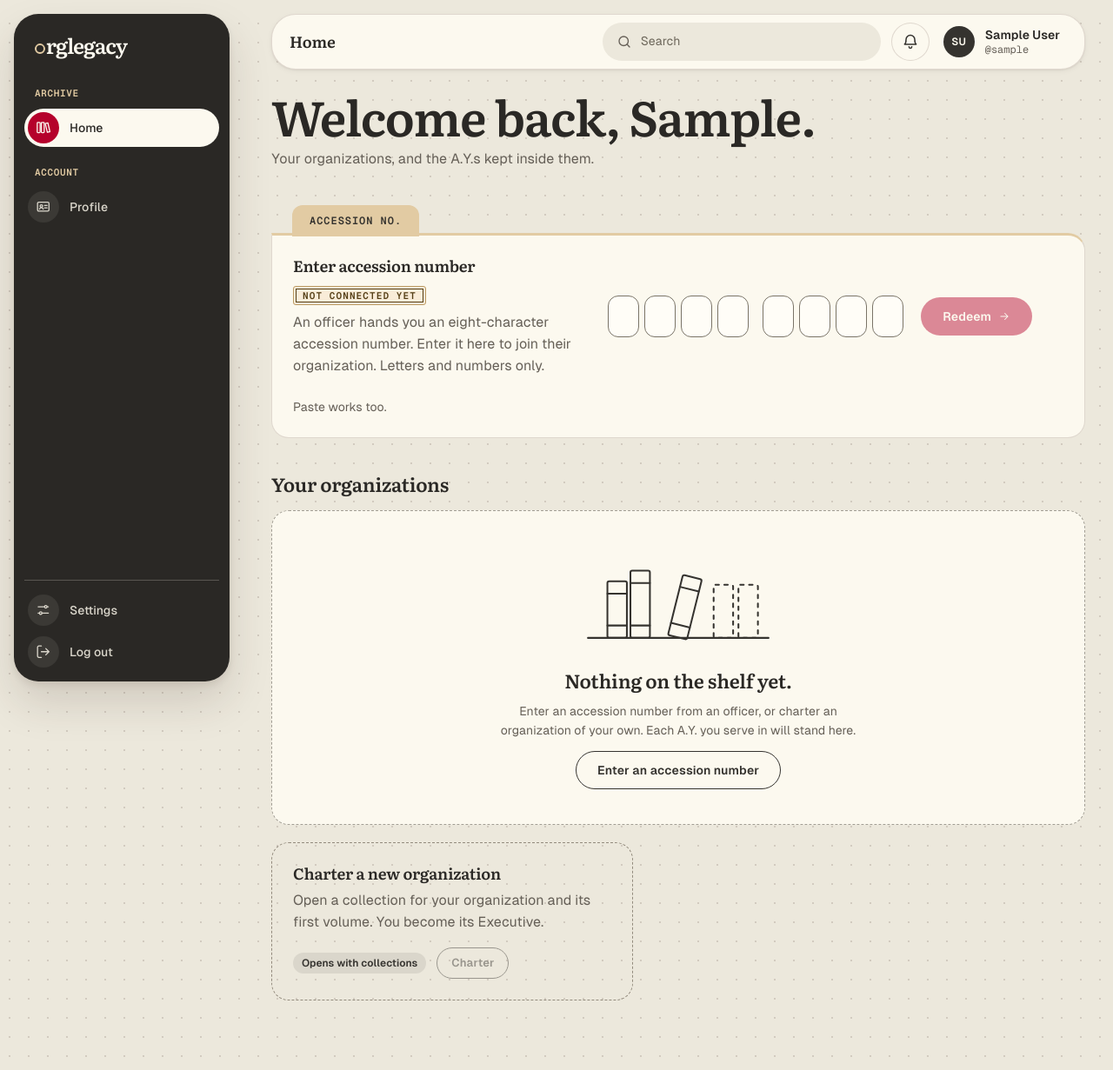
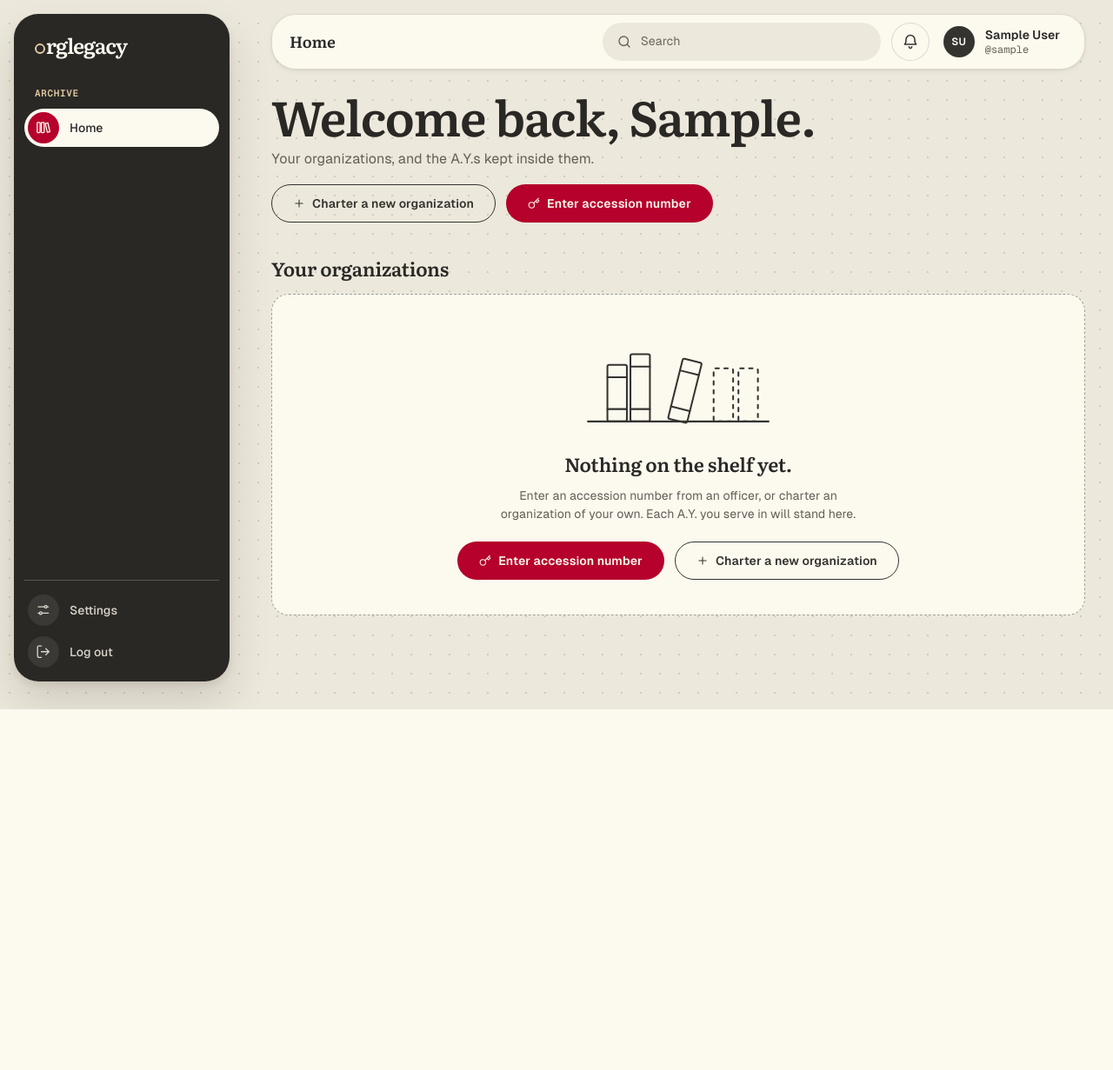
Before and after one commit to minju0-0/OrgLegacy, a Django app: page /home/ in a window 1280 px wide. Shown: the whole page at 87% size. After the commit the page ends 816 px from the top, so only its background shows below. Run offline with Django 5.2, Linux system fonts and the light colour scheme; the visitor is signed in with stand-in values (Sample User, id 1).

Commit message:
feat(ui): redesign pages and added a design theme to the project

```diff
--- a/static/css/home/home.css
+++ b/static/css/home/home.css
@@ -1,13 +1,21 @@
-/* Home: accession entry, collection cards, charter card. */
-.accession-folder .folder__body { display: grid; grid-template-columns: minmax(0, 1fr); gap: var(--space-5); }
-.accession-card__intro { display: grid; gap: var(--space-2); max-width: 46ch; }
-.accession-card__form { display: flex; flex-wrap: wrap; align-items: center; gap: var(--space-5); }
-.accession-card .form-feedback { min-height: 0; }
-.accession-card .form-feedback:not(:empty) { padding-top: var(--space-1); }
-@media (min-width: 900px) {
-  .accession-folder .folder__body { grid-template-columns: minmax(0, 0.9fr) auto; align-items: center; column-gap: var(--space-10); }
-  .accession-card .form-feedback { grid-column: 1 / -1; }
-}
+/* Home: organization cards, header actions, and the accession and charter modals. */
+.page-head__actions { display: flex; flex-wrap: wrap; gap: var(--space-3); }
+@media (max-width: 640px) { .page-head__actions { width: 100%; } .page-head__actions .btn { flex: 1 1 100%; justify-content: center; } }
+.empty__actions { display: flex; flex-wrap: wrap; justify-content: center; gap: var(--space-3); margin-top: var(--space-2); }
+
+/* Modals: a catalogue-style tab above the title, same vocabulary as the old folder card */
+dialog.modal--form { width: min(34rem, calc(100vw - 2rem)); }
+.modal--form .modal__panel { position: relative; padding-top: var(--space-10); background-image: var(--paper-grain); background-size: 180px 180px; }
+.modal__tab { position: absolute; top: 0; left: var(--space-8); padding: 0.4rem var(--space-4); border-radius: 0 0 var(--radius-sm) var(--radius-sm); background: var(--kraft-300); color: var(--ink); font: var(--weight-semi) var(--text-2xs)/1 var(--font-mono); letter-spacing: var(--tracking-label); text-transform: uppercase; }
+.modal__titlerow { display: flex; flex-wrap: wrap; align-items: center; gap: var(--space-3); margin-bottom: var(--space-3); }
+.modal__titlerow .modal__title { margin: 0; }
+.modal__form { margin-top: var(--space-6); }
+.modal__form .accession { justify-content: center; }
+.modal__form .form-feedback { min-height: 1.25rem; margin-top: var(--space-4); text-align: center; }
+.field-row--name { grid-template-columns: minmax(0, 2fr) minmax(0, 1fr); }
+.form-stack .form-feedback { text-align: left; }
+@media (max-width: 480px) { .field-row--name { grid-template-columns: 1fr; } .modal__tab { left: var(--space-5); } }
+
 .acc-cell.is-shake { animation: acc-shake 220ms var(--ease-out); }
 @keyframes acc-shake { 25% { transform: translateX(-3px); } 75% { transform: translateX(3px); } }
 @media (prefers-reduced-motion: reduce) { .acc-cell.is-shake { animation: none; border-color: var(--danger-solid); } }
@@ -24,14 +32,7 @@
 .collection__title h3 { font: var(--weight-semi) var(--text-xl)/1.15 var(--font-serif); letter-spacing: var(--tracking-tight); overflow-wrap: anywhere; }
 .collection__meta { font-size: var(--text-sm); color: var(--text-muted); margin-top: calc(var(--space-2) * -1); }
 .collection__foot { display: flex; align-items: center; gap: var(--space-3); margin-top: var(--space-1); padding-top: var(--space-3); border-top: var(--ledger-dotted); font-size: var(--text-xs); }
-.charter { display: flex; flex-direction: column; justify-content: space-between; gap: var(--space-5); }
-.charter__body { display: grid; gap: var(--space-2); }
-.charter__foot { display: flex; align-items: center; justify-content: space-between; gap: var(--space-3); }
-.charter-solo { margin-top: var(--space-5); display: flex; flex-direction: column; gap: var(--space-4); max-width: 26rem; }
-.charter-solo .charter__foot { justify-content: flex-start; }
 
-/* Additions for the main zip's data shape */
-.accession-card__titlerow { display: flex; flex-wrap: wrap; align-items: center; gap: var(--space-3); }
 .collection__open { margin-left: auto; }
 .collection__foot .collection__count { font-size: var(--text-xs); }
 .modal__body .modal__facts { margin-top: var(--space-4); }
--- a/static/css/shared/auth.css
+++ b/static/css/shared/auth.css
@@ -17,9 +17,9 @@ body.auth-body { background: var(--canvas); }
 .auth { display: grid; grid-template-columns: minmax(0, 1fr) minmax(0, 1fr); gap: var(--auth-gap); min-height: calc(100dvh - var(--auth-nav-h)); padding: var(--auth-gap); }
 
 /* ---- The sheet ---- */
-.auth__main { display: grid; align-content: center; justify-items: center; padding: var(--space-12) var(--space-6); border-radius: var(--radius-xl); }
+.auth__main { display: grid; align-content: center; justify-items: center; padding: var(--space-10) var(--space-6); border-radius: var(--radius-xl); }
 .auth-sheet {
-  position: relative; width: 100%; max-width: 28rem; padding: var(--space-10) var(--space-8) var(--space-8) calc(var(--space-8) + 1.75rem);
+  position: relative; width: 100%; max-width: 40rem; padding: var(--space-10) var(--space-10) var(--space-8) calc(var(--space-10) + 1.75rem);
   border: 1px solid var(--border-hairline); border-radius: var(--radius-lg); box-shadow: var(--shadow-2);
   background-color: var(--paper); background-image: var(--paper-grain); background-size: 180px 180px;
   animation: sheet-in var(--dur-reveal) var(--ease-out) both;
--- a/static/css/shared/shell.css
+++ b/static/css/shared/shell.css
@@ -41,6 +41,7 @@
 
 .topbar__user { display: flex; align-items: center; gap: var(--space-3); min-width: 0; padding: var(--space-1) var(--space-4) var(--space-1) var(--space-1); border-radius: var(--radius-pill); text-decoration: none; color: var(--text-body); transition: background-color var(--dur-hover) ease; }
 .topbar__user .avatar { box-shadow: none; }
+.topbar__user[aria-current="page"] { background: var(--kraft-100); box-shadow: inset 0 0 0 1px var(--kraft-300); }
 @media (hover: hover) and (pointer: fine) { .topbar__user:hover { background: var(--surface-well); color: var(--text-body); } }
 .topbar__user-text { display: grid; gap: 0.2rem; min-width: 0; }
 .topbar__user-name { font: var(--weight-semi) var(--text-sm)/1.1 var(--font-ui); color: var(--text-strong); overflow: hidden; text-overflow: ellipsis; white-space: nowrap; }
@@ -62,7 +63,7 @@
 .app { min-height: 100dvh; background-image: var(--dot-grid); background-size: var(--dot-grid-size); background-attachment: local; }
 .app__sidebar { position: fixed; z-index: var(--z-rail); inset: var(--app-inset) auto var(--app-inset) var(--app-inset); width: var(--sidebar-w); }
 .app__main { margin-left: calc(var(--sidebar-w) + var(--app-inset) * 2); padding: 0 var(--gutter) var(--space-20); min-width: 0; }
-.app__content { max-width: 70rem; margin-inline: auto; }
+.app__content { width: 100%; }
 .app__content > * + * { margin-top: var(--space-10); }
 .app-menu-drawer .drawer__body { padding: var(--space-4); background: var(--band-ink); }
 .app-menu-drawer .sidebar { box-shadow: none; border: 0; padding: 0; overflow: visible; height: auto; }
@@ -75,7 +76,7 @@
   .topbar__search { display: none; }
   .topbar__user { padding-right: var(--space-1); }
   .topbar__user-text { display: none; }
-  .bottombar { position: fixed; z-index: var(--z-rail); inset: auto var(--space-3) calc(var(--space-3) + env(safe-area-inset-bottom)) var(--space-3); display: grid; grid-template-columns: repeat(4, 1fr); gap: var(--space-1); padding: var(--space-2); background: var(--surface-card); border: 1px solid var(--border-hairline); border-radius: var(--radius-pill); box-shadow: var(--shadow-3); }
+  .bottombar { position: fixed; z-index: var(--z-rail); inset: auto var(--space-3) calc(var(--space-3) + env(safe-area-inset-bottom)) var(--space-3); display: grid; grid-template-columns: repeat(3, 1fr); gap: var(--space-1); padding: var(--space-2); background: var(--surface-card); border: 1px solid var(--border-hairline); border-radius: var(--radius-pill); box-shadow: var(--shadow-3); }
   .bottombar .nav-item { flex-direction: column; justify-content: center; gap: 0.2rem; min-height: 3.25rem; font-size: var(--text-2xs); text-align: center; color: var(--text-muted); }
   .bottombar .nav-item[aria-current="page"] { background: var(--action-ink); color: var(--text-on-inverse); }
   .bottombar .nav-item .icon { width: 1.375rem; height: 1.375rem; }
--- a/static/js/home/home.js
+++ b/static/js/home/home.js
@@ -1,7 +1,11 @@
-/* Accession-number entry: eight cells (4 + 4), auto-advance, paste, backspace, arrows.
-   Redeem opens the confirmation dialog. Joining is not wired (no flow exists yet). */
+/* Home: the two modals opened from the page header.
+   1. Accession number: eight cells (4 + 4), auto-advance, paste, backspace, arrows.
+      Redeem opens the confirmation dialog on top. Joining is not wired (no flow exists yet).
+   2. Charter: validates the form and says plainly that chartering is not connected yet. */
 (function () {
-  var root = document.querySelector('[data-accession]'); if (!root) return;
+  var root = document.querySelector('[data-accession]');
+  if (!root) return;
+  var dlg = root.closest('dialog');
   var cells = Array.prototype.slice.call(root.querySelectorAll('[data-acc-cell]'));
   var form = root.querySelector('#accession-form');
   var btn = root.querySelector('#accession-submit'), fb = root.querySelector('#accession-feedback');
@@ -15,6 +19,8 @@
     var done = code().length === cells.length; btn.disabled = !done;
     say(done ? 'Ready to redeem.' : HINT, done ? 'ok' : '');
   }
+  function reset() { cells.forEach(function (c) { c.value = ''; }); sync(); }
+
   cells.forEach(function (c, i) {
     c.addEventListener('input', function () {
       var raw = c.value, v = clean(raw); c.value = v.slice(-1);
@@ -35,6 +41,7 @@
       cells[Math.min(t.length, cells.length - 1)].focus(); sync();
     });
   });
+
   form.addEventListener('submit', function (e) {
     e.preventDefault();
     var c = code();
@@ -46,5 +53,33 @@
     d.querySelector('[data-join="code"]').textContent = 'OL-' + c.slice(0, 4) + '-' + c.slice(4);
     if (window.olDialog) window.olDialog.open(d); else if (d.showModal) d.showModal();
   });
+
+  // Opening: land on the first empty cell. Closing: start clean next time.
+  document.addEventListener('click', function (e) {
+    if (e.target.closest('[data-dialog-open="accession-modal"]')) setTimeout(function () { (cells.filter(function (x) { return !x.value; })[0] || cells[0]).focus(); }, 60);
+    if (e.target.closest('[data-join-confirm]') && window.olDialog) window.olDialog.close(dlg);   // preview: finish the whole flow
+  });
+  dlg.addEventListener('close', reset);
   sync();
 })();
+
+(function () {
+  var panel = document.querySelector('[data-charter]');
+  if (!panel) return;
+  var form = panel.querySelector('#charter-form');
+  var name = panel.querySelector('#charter-name'), acr = panel.querySelector('#charter-acronym'), ay = panel.querySelector('#charter-ay');
+  var fb = panel.querySelector('#charter-feedback');
+  function say(t, kind) { fb.textContent = t; fb.className = 'form-feedback' + (kind ? ' is-' + kind : ''); }
+
+  acr.addEventListener('input', function () { acr.value = acr.value.toUpperCase().replace(/[^A-Z0-9]/g, ''); });
+  form.addEventListener('submit', function (e) {
+    e.preventDefault();
+    if (!name.value.trim()) { say('Give the organization a name.', 'error'); name.focus(); return; }
+    if (!/^\d{4}\s*[-–]\s*\d{4}$/.test(ay.value.trim())) { say('Enter the A.Y. as two years, like 2026-2027.', 'error'); ay.focus(); return; }
+    say('Preview only: chartering is not connected yet, so nothing was created.', '');
+  });
+  document.addEventListener('click', function (e) {
+    if (e.target.closest('[data-dialog-open="charter-modal"]')) setTimeout(function () { name.focus(); }, 60);
+  });
+  panel.closest('dialog').addEventListener('close', function () { form.reset(); say('', ''); });
+})();
--- a/templates/home/home.html
+++ b/templates/home/home.html
@@ -15,28 +15,11 @@
     <h1 class="page-head__title">Welcome back, {{ user.first_name|default:user.username }}.</h1>
     <p class="page-head__sub">Your organizations, and the A.Y.s kept inside them.</p>
   </div>
+  <div class="page-head__actions">
+    <button type="button" class="btn btn--outline" data-dialog-open="charter-modal">{% include "shared/_icon.html" with name="plus" class="icon--sm" %}Charter a new organization</button>
+    <button type="button" class="btn btn--primary" data-dialog-open="accession-modal">{% include "shared/_icon.html" with name="key" class="icon--sm" %}Enter accession number</button>
+  </div>
 </header>
-
-<section class="folder accession-folder" aria-labelledby="accession-title" data-accession>
-  <span class="folder__tab" aria-hidden="true">ACCESSION NO.</span>
-  <div class="folder__body accession-card">
-    <div class="accession-card__intro">
-      <div class="accession-card__titlerow">
-        <h2 id="accession-title" class="card__title">Enter accession number</h2>
-        <span class="stamp stamp--pending">Not connected yet</span>
-      </div>
-      <p id="accession-help" class="t-muted">An officer hands you an eight-character accession number. Enter it here to join their organization. Letters and numbers only.</p>
-    </div>
-    <form id="accession-form" class="accession-card__form" novalidate>
-      <div class="accession" id="accession-cells" role="group" aria-labelledby="accession-title" aria-describedby="accession-help">
-        <div class="accession__group">{% for n in "1234" %}<input class="acc-cell" type="text" maxlength="1" inputmode="text" autocomplete="off" autocapitalize="characters" spellcheck="false" aria-label="Character {{ n }} of 8" data-acc-cell>{% endfor %}</div>
-        <div class="accession__group">{% for n in "5678" %}<input class="acc-cell" type="text" maxlength="1" inputmode="text" autocomplete="off" autocapitalize="characters" spellcheck="false" aria-label="Character {{ n }} of 8" data-acc-cell>{% endfor %}</div>
-      </div>
-      <button type="submit" class="btn btn--primary btn--arrow" id="accession-submit" disabled>Redeem {% include "shared/_icon.html" with name="arrow-right" class="icon--sm" %}</button>
-    </form>
-    <p class="form-feedback" id="accession-feedback" role="status" aria-live="polite">Paste works too.</p>
-  </div>
-</section>
 
 <section aria-labelledby="collections-title">
   <div class="section-title">
@@ -68,9 +51,6 @@
       </div>
     </li>
     {% endfor %}
-    <li class="collection card card--dashed charter" style="--i: {{ organizations|length }}">
-      {% include "home/_charter.html" %}
-    </li>
   </ul>
   {% else %}
   <div class="empty">
@@ -84,11 +64,68 @@
     </svg>
     <h3 class="empty__title">Nothing on the shelf yet.</h3>
     <p class="empty__text">Enter an accession number from an officer, or charter an organization of your own. Each A.Y. you serve in will stand here.</p>
-    <button type="button" class="btn btn--outline" data-focus-target="#accession-cells .acc-cell">Enter an accession number</button>
+    <div class="empty__actions">
+      <button type="button" class="btn btn--primary" data-dialog-open="accession-modal">{% include "shared/_icon.html" with name="key" class="icon--sm" %}Enter accession number</button>
+      <button type="button" class="btn btn--outline" data-dialog-open="charter-modal">{% include "shared/_icon.html" with name="plus" class="icon--sm" %}Charter a new organization</button>
+    </div>
   </div>
-  <div class="charter-solo card card--dashed">{% include "home/_charter.html" %}</div>
   {% endif %}
 </section>
+
+<dialog class="overlay modal modal--form" id="accession-modal" aria-labelledby="accession-title" aria-describedby="accession-help">
+  <div class="modal__panel" data-accession>
+    <span class="modal__tab" aria-hidden="true">Accession no.</span>
+    <div class="modal__titlerow">
+      <h2 class="modal__title" id="accession-title">Enter accession number</h2>
+      <span class="stamp stamp--pending">Not connected yet</span>
+    </div>
+    <p id="accession-help" class="t-muted">An officer hands you an eight-character accession number. Enter it here to join their organization. Letters and numbers only.</p>
+    <form id="accession-form" class="modal__form" novalidate>
+      <div class="accession" id="accession-cells" role="group" aria-labelledby="accession-title">
+        <div class="accession__group">{% for n in "1234" %}<input class="acc-cell" type="text" maxlength="1" inputmode="text" autocomplete="off" autocapitalize="characters" spellcheck="false" aria-label="Character {{ n }} of 8" data-acc-cell>{% endfor %}</div>
+        <div class="accession__group">{% for n in "5678" %}<input class="acc-cell" type="text" maxlength="1" inputmode="text" autocomplete="off" autocapitalize="characters" spellcheck="false" aria-label="Character {{ n }} of 8" data-acc-cell>{% endfor %}</div>
+      </div>
+      <p class="form-feedback" id="accession-feedback" role="status" aria-live="polite">Paste works too.</p>
+    </form>
+    <div class="modal__foot">
+      <button type="button" class="btn btn--outline" data-dialog-close>Cancel</button>
+      <button type="submit" form="accession-form" class="btn btn--primary btn--arrow" id="accession-submit" disabled>Redeem {% include "shared/_icon.html" with name="arrow-right" class="icon--sm" %}</button>
+    </div>
+  </div>
+</dialog>
+
+<dialog class="overlay modal modal--form" id="charter-modal" aria-labelledby="charter-title" aria-describedby="charter-help">
+  <div class="modal__panel" data-charter>
+    <span class="modal__tab" aria-hidden="true">Charter</span>
+    <div class="modal__titlerow">
+      <h2 class="modal__title" id="charter-title">Charter a new organization</h2>
+      <span class="stamp stamp--pending">Not connected yet</span>
+    </div>
+    <p id="charter-help" class="t-muted">Set up your organization and open its first A.Y. You become its Executive.</p>
+    <form id="charter-form" class="modal__form form-stack" novalidate>
+      <div class="field-row field-row--name">
+        <div class="field">
+          <label class="field__label" for="charter-name">Organization name</label>
+          <div class="field__control"><input class="form-input" id="charter-name" name="name" type="text" maxlength="120" autocomplete="off" placeholder="Junior Philippine Computer Society" required aria-describedby="charter-feedback"></div>
+        </div>
+        <div class="field">
+          <label class="field__label" for="charter-acronym">Acronym</label>
+          <div class="field__control"><input class="form-input" id="charter-acronym" name="acronym" type="text" maxlength="12" autocomplete="off" autocapitalize="characters" placeholder="JPCS"></div>
+        </div>
+      </div>
+      <div class="field">
+        <label class="field__label" for="charter-ay">First A.Y.</label>
+        <div class="field__control"><input class="form-input" id="charter-ay" name="academic_year" type="text" maxlength="9" inputmode="numeric" autocomplete="off" placeholder="2026-2027" required></div>
+        <div class="field__help">The academic year you are opening the record for.</div>
+      </div>
+      <p class="form-feedback" id="charter-feedback" role="status" aria-live="polite"></p>
+    </form>
+    <div class="modal__foot">
+      <button type="button" class="btn btn--outline" data-dialog-close>Cancel</button>
+      <button type="submit" form="charter-form" class="btn btn--primary">Charter organization</button>
+    </div>
+  </div>
+</dialog>
 
 <dialog class="overlay modal" id="join-modal" aria-labelledby="join-modal-t">
   <div class="modal__panel">
@@ -100,7 +137,7 @@
     </div>
     <div class="modal__foot">
       <button type="button" class="btn btn--outline" data-dialog-close>Cancel</button>
-      <button type="button" class="btn btn--primary" data-dialog-close>Confirm</button>
+      <button type="button" class="btn btn--primary" data-dialog-close data-join-confirm>Confirm</button>
     </div>
   </div>
 </dialog>
--- a/templates/shared/_icons.html
+++ b/templates/shared/_icons.html
@@ -20,6 +20,7 @@
   <symbol id="ol-magnifying-glass" viewBox="0 0 24 24"><circle cx="11" cy="11" r="7"/><path d="m20 20-3.6-3.6"/></symbol>
   <symbol id="ol-note" viewBox="0 0 24 24"><path d="M15 2H6a2 2 0 0 0-2 2v16a2 2 0 0 0 2 2h12a2 2 0 0 0 2-2V7z"/><path d="M14 2v5h6M8 13h8M8 17h5"/></symbol>
   <symbol id="ol-package" viewBox="0 0 24 24"><path d="m7.5 4.27 9 5.15M21 8v8a2 2 0 0 1-1 1.73l-7 4a2 2 0 0 1-2 0l-7-4A2 2 0 0 1 3 16V8a2 2 0 0 1 1-1.73l7-4a2 2 0 0 1 2 0l7 4A2 2 0 0 1 21 8z"/><path d="m3.3 7 8.7 5 8.7-5M12 22V12"/></symbol>
+  <symbol id="ol-plus" viewBox="0 0 24 24"><path d="M12 5v14M5 12h14"/></symbol>
   <symbol id="ol-sign-out" viewBox="0 0 24 24"><path d="M9 21H5a2 2 0 0 1-2-2V5a2 2 0 0 1 2-2h4"/><path d="m16 17 5-5-5-5M21 12H9"/></symbol>
   <symbol id="ol-user" viewBox="0 0 24 24"><path d="M19 21v-2a4 4 0 0 0-4-4H9a4 4 0 0 0-4 4v2"/><circle cx="12" cy="7" r="4"/></symbol>
   <symbol id="ol-users" viewBox="0 0 24 24"><path d="M16 21v-2a4 4 0 0 0-4-4H6a4 4 0 0 0-4 4v2"/><circle cx="9" cy="7" r="4"/><path d="M22 21v-2a4 4 0 0 0-3-3.87M16 3.13a4 4 0 0 1 0 7.75"/></symbol>
--- a/templates/shared/_sidebar.html
+++ b/templates/shared/_sidebar.html
@@ -9,13 +9,6 @@
     <p class="nav-group__label">Archive</p>
     <a class="nav-item" href="{% url 'home' %}"{% if current == 'home' %} aria-current="page"{% endif %}>
       <span class="nav-item__chip">{% include "shared/_icon.html" with name="books" %}</span><span>Home</span>
-    </a>
-  </div>
-
-  <div class="nav-group">
-    <p class="nav-group__label">Account</p>
-    <a class="nav-item" href="{% url 'profile' %}"{% if current == 'profile' %} aria-current="page"{% endif %}>
-      <span class="nav-item__chip">{% include "shared/_icon.html" with name="identification-card" %}</span><span>Profile</span>
     </a>
   </div>
 
--- a/templates/shared/layout_app.html
+++ b/templates/shared/layout_app.html
@@ -26,7 +26,7 @@
         </button>
       </div>
 
-      <a class="topbar__user" href="{% url 'profile' %}" aria-label="Your profile">
+      <a class="topbar__user" href="{% url 'profile' %}" aria-label="Your profile"{% if current == 'profile' %} aria-current="page"{% endif %}>
         <span class="avatar avatar--ink" aria-hidden="true">{{ user.first_name|default:user.username|slice:":1" }}{{ user.last_name|slice:":1" }}</span>
         <span class="topbar__user-text">
           <span class="topbar__user-name">{% if user.first_name %}{{ user.get_full_name }}{% else %}{{ user.username }}{% endif %}</span>
@@ -42,7 +42,6 @@
 
   <nav class="bottombar" aria-label="Quick">
     <a class="nav-item" href="{% url 'home' %}"{% if current == 'home' %} aria-current="page"{% endif %}>{% include "shared/_icon.html" with name="books" %}<span>Home</span></a>
-    <a class="nav-item" href="{% url 'profile' %}"{% if current == 'profile' %} aria-current="page"{% endif %}>{% include "shared/_icon.html" with name="identification-card" %}<span>Profile</span></a>
     <a class="nav-item" href="{% url 'settings' %}"{% if current == 'settings' %} aria-current="page"{% endif %}>{% include "shared/_icon.html" with name="gear" %}<span>Settings</span></a>
     <button type="button" class="nav-item" data-dialog-open="app-menu">{% include "shared/_icon.html" with name="list" %}<span>Menu</span></button>
   </nav>
```
Also changed, not shown: static/css/landing/landing.css (+12 -9 lines), static/css/settings/settings.css (+7 -2 lines), templates/settings/settings.html (+18 -8 lines).
